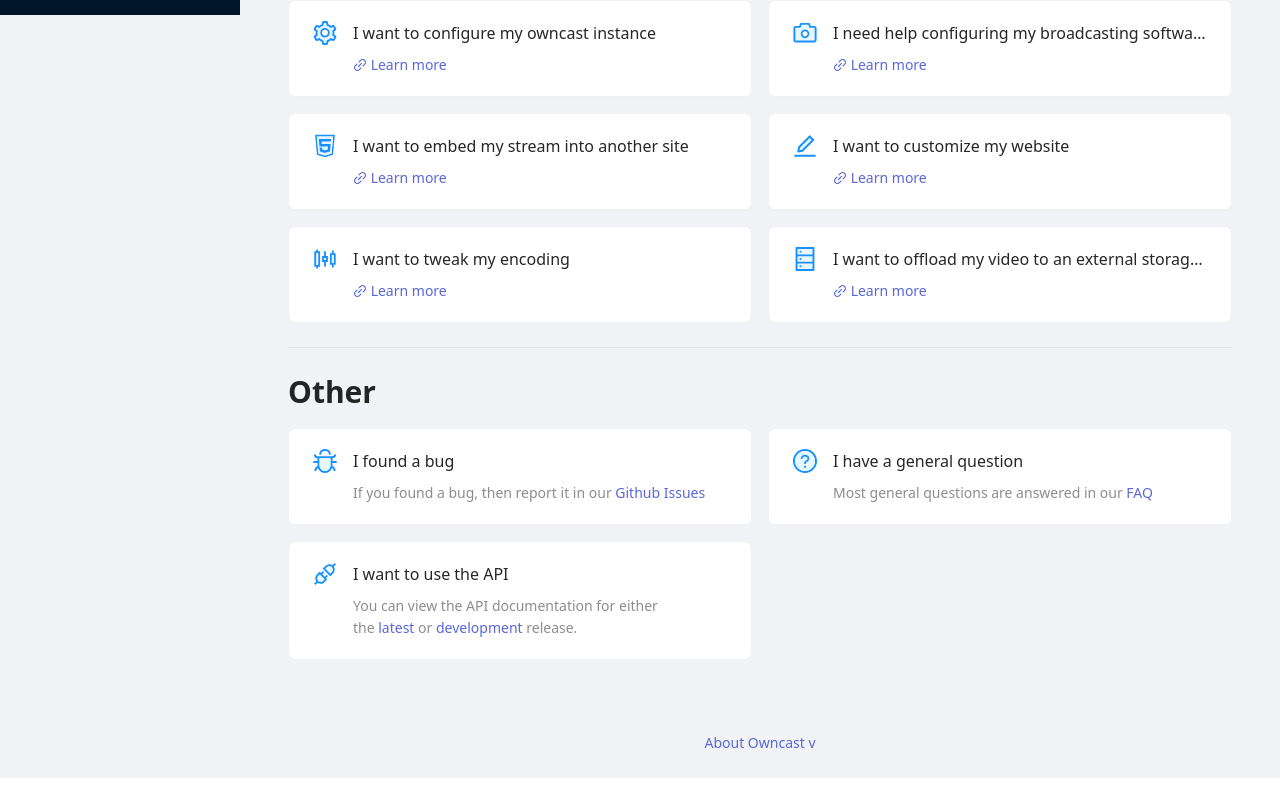
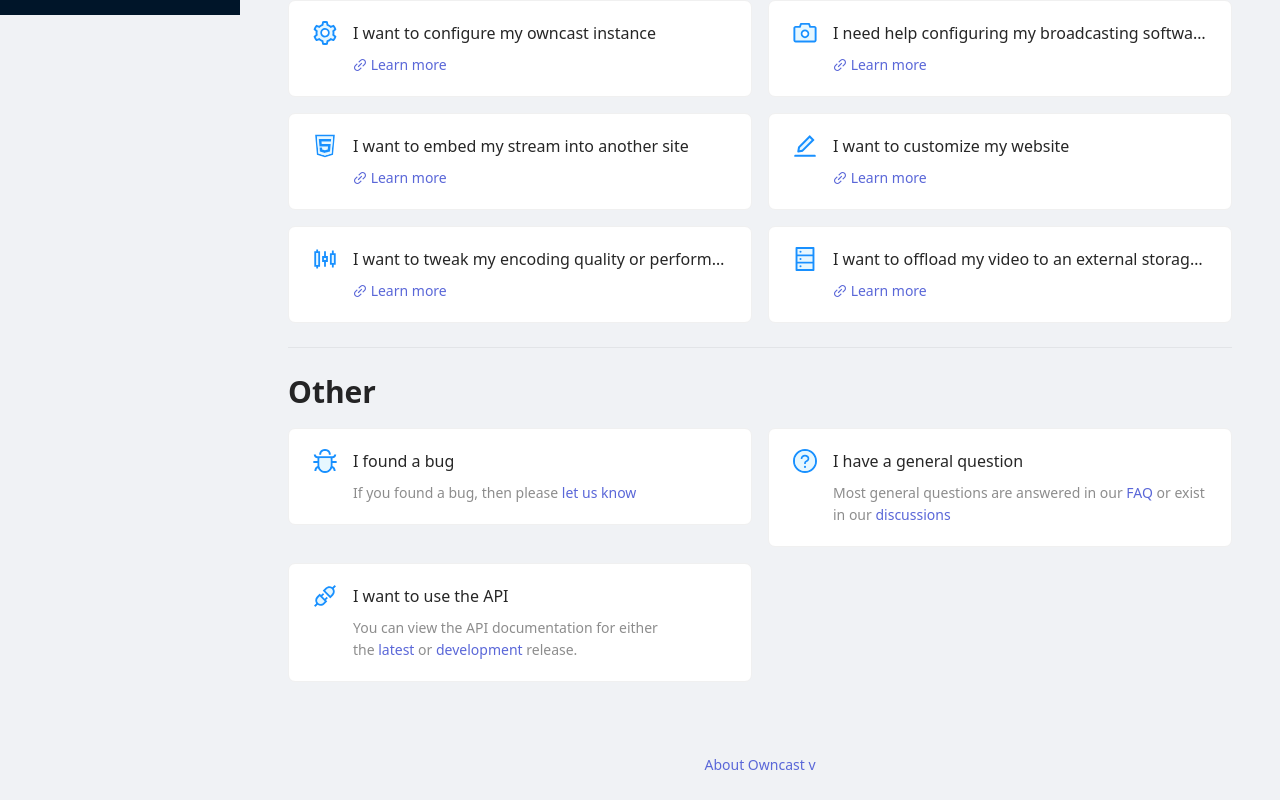
Before and after one commit to xiaohszx/owncast-admin, a Next.js app: page /admin/help in a window 1280 px wide. Shown: the part 785-1585 px from the top of the page. Before the commit the page ends 1563 px from the top, so only its background shows below. Built offline with nearby package versions, Linux system fonts and the light colour scheme; no server answers.

Commit message:
Link to new help page from offline notice

```diff
--- a/pages/help.tsx
+++ b/pages/help.tsx
@@ -59,7 +59,7 @@ export default function Help(props: Props) {
         },
         {
             icon: <SlidersTwoTone style={{ fontSize: '24px' }} />,
-            title: "I want to tweak my encoding",
+            title: "I want to tweak my encoding quality or performance",
             content: (
                 <div>
                     <a href="https://owncast.online/docs/encoding/"  target="_blank" rel="noopener noreferrer"><LinkOutlined/> Learn more</a>
@@ -83,8 +83,8 @@ export default function Help(props: Props) {
             title: "I found a bug",
             content: (
                 <div>
-                    If you found a bug, then report it in our
-                    <a href="https://github.com/owncast/owncast/" target="_blank" rel="noopener noreferrer"> Github Issues</a>
+                    If you found a bug, then please
+                    <a href="https://github.com/owncast/owncast/issues/new/choose" target="_blank" rel="noopener noreferrer"> let us know</a>
                 </div>
             )
         },
@@ -94,7 +94,7 @@ export default function Help(props: Props) {
             content: (
                 <div>
                     Most general questions are answered in our
-                    <a href="https://owncast.online/docs/faq/" target="_blank" rel="noopener noreferrer"> FAQ</a>
+                    <a href="https://owncast.online/docs/faq/" target="_blank" rel="noopener noreferrer"> FAQ</a> or exist in our <a href="https://github.com/owncast/owncast/discussions">discussions</a>
                 </div>
             )
         },
```
Also changed, not shown: pages/offline-notice.tsx (+3 -4 lines).
